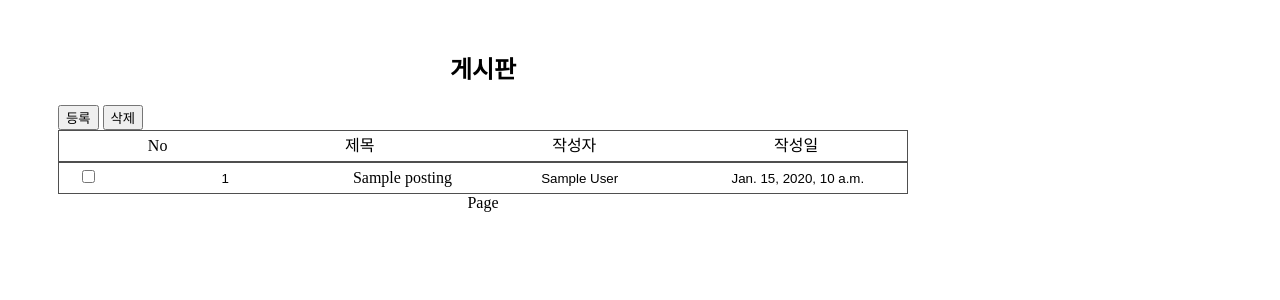
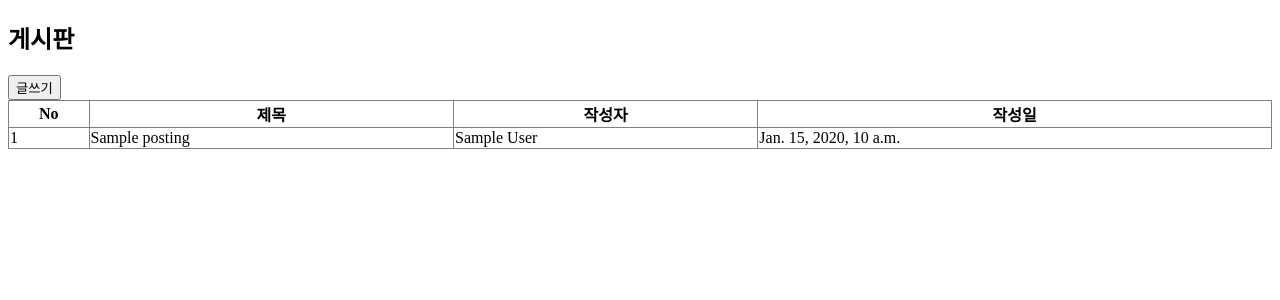
Before and after one commit to DasomJung24/DjangoJQueryBoardProject, a Django app: page /board/ in a window 1280 px wide. Shown: the top 300 px of the page. Run offline with Django 3.2, Linux system fonts and the light colour scheme; tables that the repository leaves empty hold one stand-in row (values such as "Sample post"); parts of the project's set-up code (start-up, migrations or seed data) failed here and were passed over.

Commit message:
2021.01.25 home

```diff
--- a/boards/urls.py
+++ b/boards/urls.py
@@ -7,5 +7,6 @@ urlpatterns = [
     path('', views.PostingListView.as_view(), name='postings'),
     path('<int:posting_id>', views.PostingDetailView.as_view(), name='posting_detail'),
     path('', views.PostingCreateView.as_view(), name='posting_create'),
+    path('write', views.PostingCreateWriteView.as_view(), name='posting_create_view'),
     path('<int:posting_id>', views.PostingDeleteView.as_view(), name='posting_delete'),
 ]
--- a/boards/views.py
+++ b/boards/views.py
@@ -3,6 +3,7 @@ from django.shortcuts import get_object_or_404, render
 from django.views.generic.list import ListView
 from django.views.generic.detail import DetailView
 from django.views.generic import FormView, DeleteView
+from django.views import View
 from django.http import JsonResponse
 
 from .models import Posting
@@ -76,3 +77,12 @@ class PostingDeleteView(DeleteView):
         print(11111)
         posting.delete()
         return JsonResponse({'msg': 'success'}, status=200)
+
+
+class PostingCreateWriteView(View):
+    model = Posting
+    http_method_names = ['get']
+
+    def get(self, request, *args, **kwargs):
+        print(11111)
+        return render(request, 'boards/posting_create.html')
--- a/static/css/board.css
+++ b/static/css/board.css
@@ -1,3 +1,23 @@
+table {
+  border-collapse: collapse;
+  width: 100%;
+}
+td,
+th {
+  border: 1px solid grey;
+}
+a {
+  color: black;
+  text-decoration-line: none;
+}
+a:hover {
+  text-decoration: underline;
+}
+input[readonly] {
+  border: none;
+  /* text-align: center; */
+}
+/*
 div.board-title {
     display: flex;
     justify-content: space-around;
@@ -31,4 +51,4 @@ a:hover {
     width: 850px;
     padding-left: 110px;
     padding-top: 50px;
-}
+} */
--- a/templates/boards/boards.html
+++ b/templates/boards/boards.html
@@ -19,38 +19,34 @@
 <body>
     <div class="board">
         <h2 class="center">게시판</h2>
-        <button data-url="{% url 'boards:posting_create' %}">등록</button>
-        <button class="posting-delete">삭제</button>
-        <div class="board-title">
-            <div class="board-ob">No</div>
-            <div class="board-ob">제목</div>
-            <div class="board-ob">작성자</div>
-            <div class="board-ob">작성일</div>
-        </div>
-        {% for posting in postings %}
-        <form>
-        <div class="board-title">
-            <div>
-                <input type="checkbox" name="checked" {% if posting.checked %}checked{% endif %}>
-            </div>
-            <div class="board-ob">
-                <input readonly type="text" name="posting_id" value="{{ posting.pk }}">
-            </div>
-            <div class="board-ob posting-title">
-<!--                <input readonly type="text" name="title" value="{{ posting.title }}">-->
-                <a href="{% url 'boards:posting_detail' posting.pk %}">{{ posting.title }}</a>
-            </div>
-            <div class="board-ob">
-                <input readonly type="text" name="writer" value="{{ posting.writer.name }}">
-                <input type="hidden" name="writer_id" value="{{ posting.writer.pk }}">
-            </div>
-            <div class="board-ob">
-                <input readonly type="text" name="created_datetime" value="{{ posting.created_datetime }}">
-            </div>
-        </div>
-        </form>
-        {% endfor %}
-        <div class="center">Page</div>
+        <button><a href="{% url 'boards:posting_create_view' %}">글쓰기</a></button>
+        <table>
+            <thead>
+                <tr>
+                    <th>No</th>
+                    <th>제목</th>
+                    <th>작성자</th>
+                    <th>작성일</th>
+                </tr>
+            </thead>
+            <tbody>
+            {% if postings %}
+            {% for posting in postings %}
+                <tr>
+                    <td>{{ posting.pk }}</td>
+                    <td><a href="{% url 'boards:posting_detail' posting.pk %}">{{ posting.title }}</a></td>
+
+                    <td>{{ posting.writer.name }}</td>
+                    <td>{{ posting.created_datetime }}</td>
+                </tr>
+            {% endfor %}
+            {% else %}
+            <tr>
+                <td></td>
+            </tr>
+            {% endif %}
+            </tbody>
+        </table>
     </div>
 </body>
 </html>
```
Also changed, not shown: templates/boards/board_detail.html (+7 -1 lines), templates/boards/posting_create.html (+11 -15 lines).
